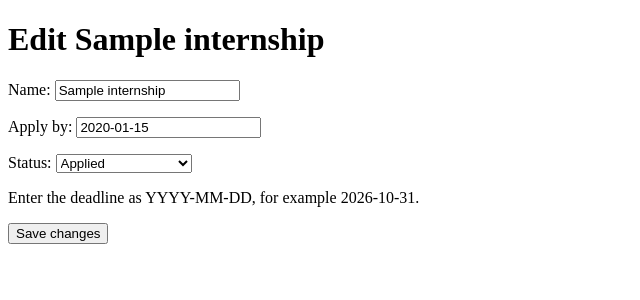
After one commit to doan951-wq/Internship_tracker, a Django app: page /1/edit/ in a window 1280 px wide. The commit adds this page. Shown: the top 300 px of the page, without its empty margins (0-640 px from the left). Run offline with Django 5.2, Linux system fonts and the light colour scheme; tables that the repository leaves empty hold one stand-in row (values such as "Sample post").

Commit message:
Add internship edit page and navigation

```diff
--- /dev/null
+++ b/applications/templates/applications/internship_edit.html
@@ -0,0 +1,17 @@
+<!DOCTYPE html>
+<html lang="en">
+<head>
+    <meta charset="UTF-8">
+    <title>Edit internship</title>
+</head>
+<body>
+    <h1>Edit {{ internship.name }}</h1>
+    <form method="post">
+        {% csrf_token %}
+        <!-- The form's fields are filled with this internship's current values. -->
+        {{ form.as_p }}
+        <p>Enter the deadline as YYYY-MM-DD, for example 2026-10-31.</p>
+        <button type="submit">Save changes</button>
+    </form>
+</body>
+</html>
--- a/applications/views.py
+++ b/applications/views.py
@@ -1,6 +1,6 @@
 # Django provides render() for HTML pages and redirect() to send the browser
 # to another URL after a successful form submission.
-from django.shortcuts import redirect, render
+from django.shortcuts import get_object_or_404, redirect, render
 
 # Import the form class we wrote in this app's forms.py file.
 from .forms import InternshipForm
@@ -37,3 +37,20 @@ def internship_new(request):
     # An invalid POST shows the same form again with validation errors.
     context = {"form": form}
     return render(request, "applications/internship_new.html", context)
+
+
+def internship_edit(request, internship_id):
+    # Find the row named by the URL, or show a 404 page if it does not exist.
+    internship = get_object_or_404(Internship, id=internship_id)
+    if request.method == "POST":
+        # instance= makes save() update this row instead of creating a new one.
+        form = InternshipForm(request.POST, instance=internship)
+        if form.is_valid():
+            form.save()
+            return redirect("/")
+    else:
+        # On GET, instance= fills the fields with this row's current values.
+        form = InternshipForm(instance=internship)
+
+    context = {"form": form, "internship": internship}
+    return render(request, "applications/internship_edit.html", context)
--- a/internship_tracker/urls.py
+++ b/internship_tracker/urls.py
@@ -18,12 +18,14 @@ from django.contrib import admin
 from django.urls import path
 
 # Import the function we wrote in applications/views.py.
-from applications.views import internship_list, internship_new
+from applications.views import internship_edit, internship_list, internship_new
 
 # Django reads this list to choose a view for each requested address.
 urlpatterns = [
     # An empty route matches the homepage (/). Django calls this view for us.
     path('', internship_list),
     path('new/', internship_new),
+    # Django converts the number in the URL into the internship_id argument.
+    path('<int:internship_id>/edit/', internship_edit),
     path('admin/', admin.site.urls),
 ]
```
Also changed, not shown: applications/templates/applications/internship_list.html (+6 -1 lines).
